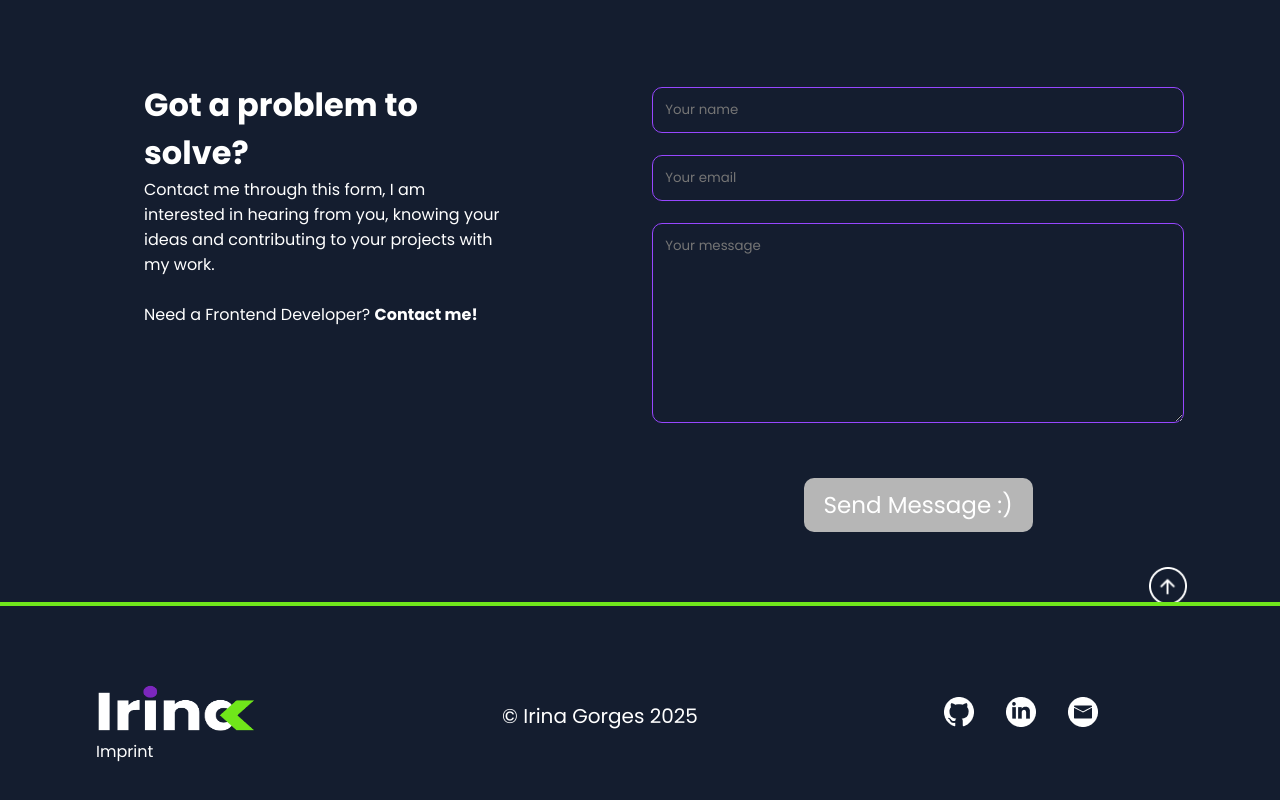
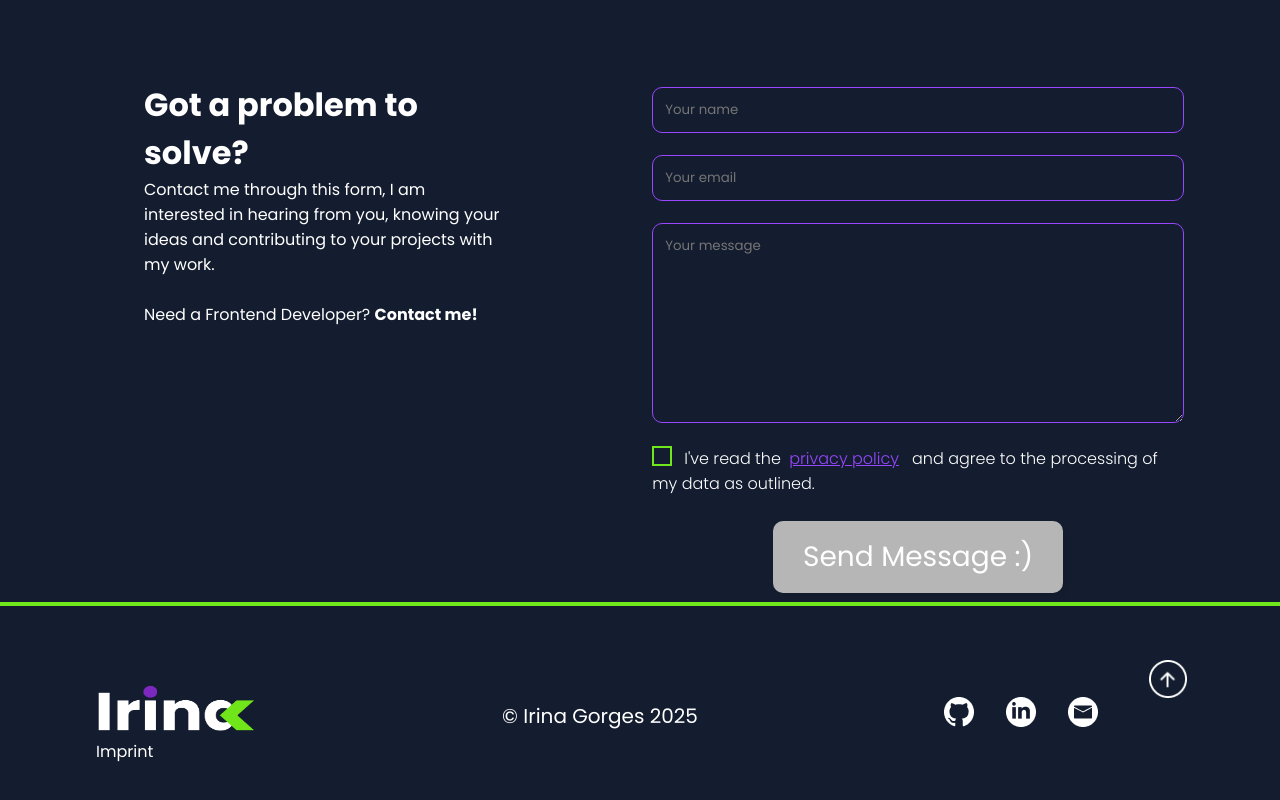
Before and after one commit to Irina-Gorges/portfolio, an Angular app in the folder portfolio/: page / in a window 1280 px wide. Shown: the part 4461-5261 px from the top of the page. Built offline with nearby package versions, Linux system fonts and the light colour scheme.

Commit message:
added privacy checkbox

```diff
--- a/portfolio/src/app/maincontent/contactform/contactform.component.html
+++ b/portfolio/src/app/maincontent/contactform/contactform.component.html
@@ -149,9 +149,55 @@
                                 "
                                 >Please enter a message</span
                             >
+                            <div class="required checkbox-privacy">
+                                <label class="custom-checkbox">
+                                    <input
+                                        type="checkbox"
+                                        id="privacy"
+                                        name="privacy"
+                                        [(ngModel)]="
+                                            contactData.acceptedPrivacy
+                                        "
+                                        required
+                                    />
+                                    <span class="checkmark"></span>
+                                    I've read the
+                                    <a href="/privacy" target="_blank">
+                                        privacy policy</a
+                                    >
+                                    &nbsp; and agree to the processing of my
+                                    data as outlined.
+                                </label>
+                                <span
+                                    *ngIf="
+                                        contactForm.submitted &&
+                                        !contactData.acceptedPrivacy
+                                    "
+                                    class="error-text"
+                                    >You must accept the privacy policy</span
+                                >
+                            </div>
                         </div>
+
+                        <!-- Submit Button -->
                         <div class="btn-formular">
-                            <button type="submit">Send Message :)</button>
+                            <button
+                                type="submit"
+                                [disabled]="
+                                    !contactForm.valid ||
+                                    !contactData.acceptedPrivacy
+                                "
+                                [class.enabled-button]="
+                                    contactForm.valid &&
+                                    contactData.acceptedPrivacy
+                                "
+                                [class.disabled-button]="
+                                    !contactForm.valid ||
+                                    !contactData.acceptedPrivacy
+                                "
+                            >
+                                Send Message :)
+                            </button>
                         </div>
                     </form>
                     <div class="scroll-up">
--- a/portfolio/src/app/maincontent/contactform/contactform.component.scss
+++ b/portfolio/src/app/maincontent/contactform/contactform.component.scss
@@ -106,20 +106,95 @@ section {
                             @extend input; // Reuse the general input styles
                         }
 
+                        /* Container der Checkbox */
+                        .custom-checkbox {
+                            cursor: pointer;
+                            position: relative;
+                            padding-left: 32px;
+                            font-size: 16px;
+                            font-weight: 300;
+                            user-select: none;
+                        }
+
+                        /* Verstecke das native Checkbox-Eingabefeld */
+                        .custom-checkbox input[type="checkbox"] {
+                            position: absolute;
+                            opacity: 0;
+                            cursor: pointer;
+                            height: 0;
+                            width: 0;
+                        }
+
+                        /* Gestalte die sichtbare Box */
+                        .custom-checkbox .checkmark {
+                            position: absolute;
+                            left: 0;
+                            height: 20px;
+                            width: 20px;
+                            border: 2px solid $green; /* Grüner Rand */
+                            background-color: transparent;
+                            transition: all 0.2s ease-in-out;
+                            box-sizing: border-box;
+                        }
+
+                        /* Haken anzeigen, wenn gecheckt */
+                        .custom-checkbox input:checked ~ .checkmark {
+                            _background-color: $green; /* Grüner Hintergrund */
+                            border-color: $green;
+                        }
+
+                        /* Haken-Stil */
+                        .custom-checkbox .checkmark::after {
+                            content: "";
+                            position: absolute;
+                            display: none;
+                            left: 50%;
+                            top: 50%;
+                            width: 6px;
+                            height: 12px;
+                            border: solid $green;
+                            border-width: 0 2px 2px 0;
+                            transform: translate(-50%, -50%) rotate(45deg);
+                        }
+
+                        /* Wenn gecheckt, zeige den Haken */
+                        .custom-checkbox input:checked ~ .checkmark::after {
+                            display: block;
+                            color: $green;
+                        }
+
+                        /* Optional: Link-Stil anpassen */
+                        .custom-checkbox a {
+                            color: $violett;
+                            text-decoration: underline;
+                            margin-left: 4px;
+                        }
+
                         .btn-formular {
-                            display: flex;
-                            justify-content: center;
-                            button[type="submit"] {
-                                text-align: center;
-                                justify-content: center;
-                                top: 2rem;
-                                font-size: 23px;
+                            @include flex();
+
+                            .enabled-button {
+                                margin-top: 25px;
+                                font-size: 28px;
+                                border-radius: 10px;
+                                border: none;
+                                padding: 15px 30px;
+                                background-color: $green;
+                                box-shadow: 4px 4px 4px rgba(0, 0, 0, 0.075);
+                                color: white;
+                                cursor: pointer;
+                            }
+
+                            .disabled-button {
+                                margin-top: 25px;
+                                font-size: 28px;
+                                border-radius: 10px;
+                                border: none;
+                                padding: 15px 30px;
                                 background-color: #b6b6b6;
-                                color: rgb(255, 255, 255);
-                                padding: 10px 20px;
-                                border: none;
-                                border-radius: 10px;
-                                cursor: pointer;
+                                color: white;
+                                box-shadow: 4px 4px 4px rgba(0, 0, 0, 0.075);
+                                cursor: not-allowed;
                             }
                         }
                     }
--- a/portfolio/src/app/maincontent/contactform/contactform.component.ts
+++ b/portfolio/src/app/maincontent/contactform/contactform.component.ts
@@ -16,6 +16,7 @@ export class ContactFormComponent {
         name: '',
         email: '',
         message: '',
+        acceptedPrivacy: false,
     };
 
     mailTest = true;
```
